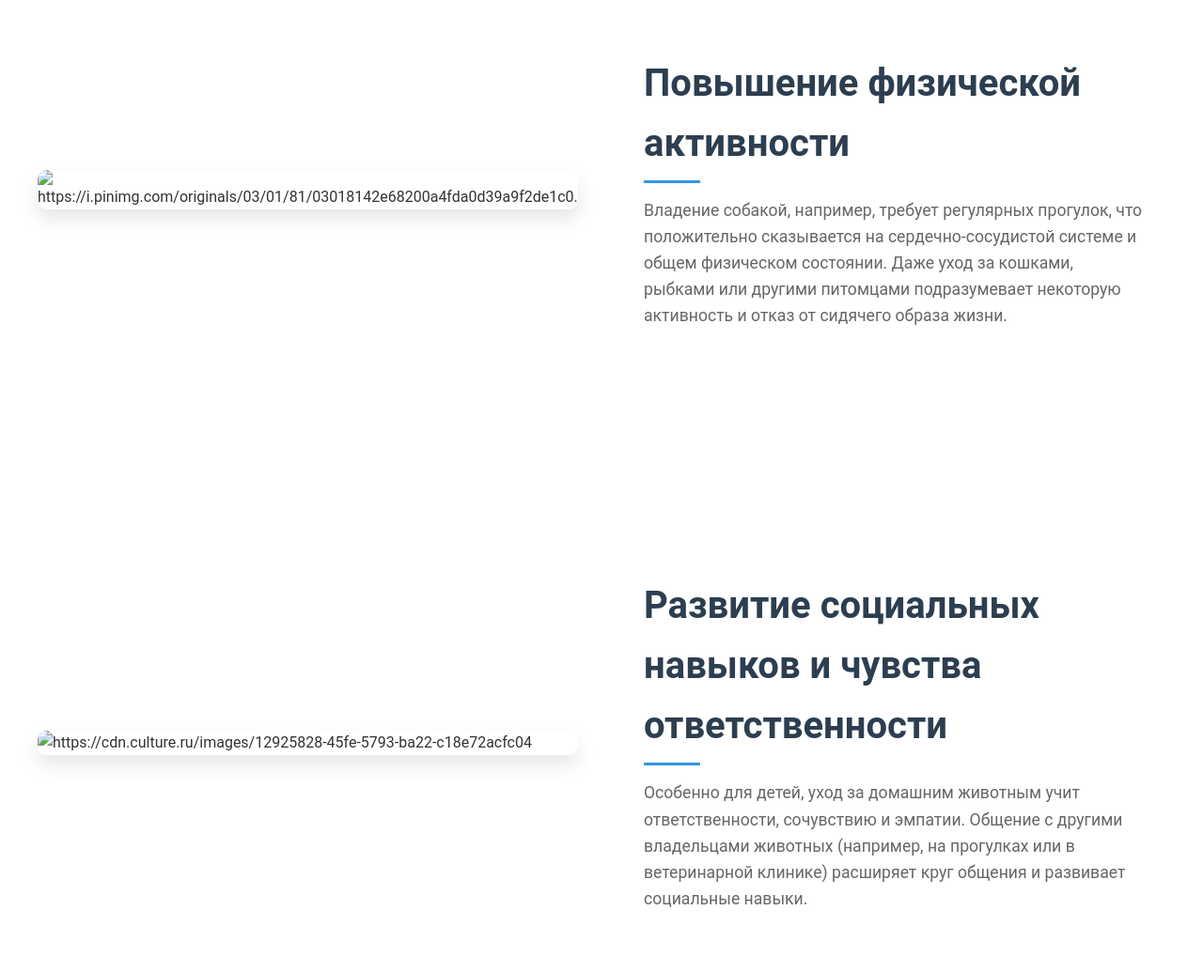
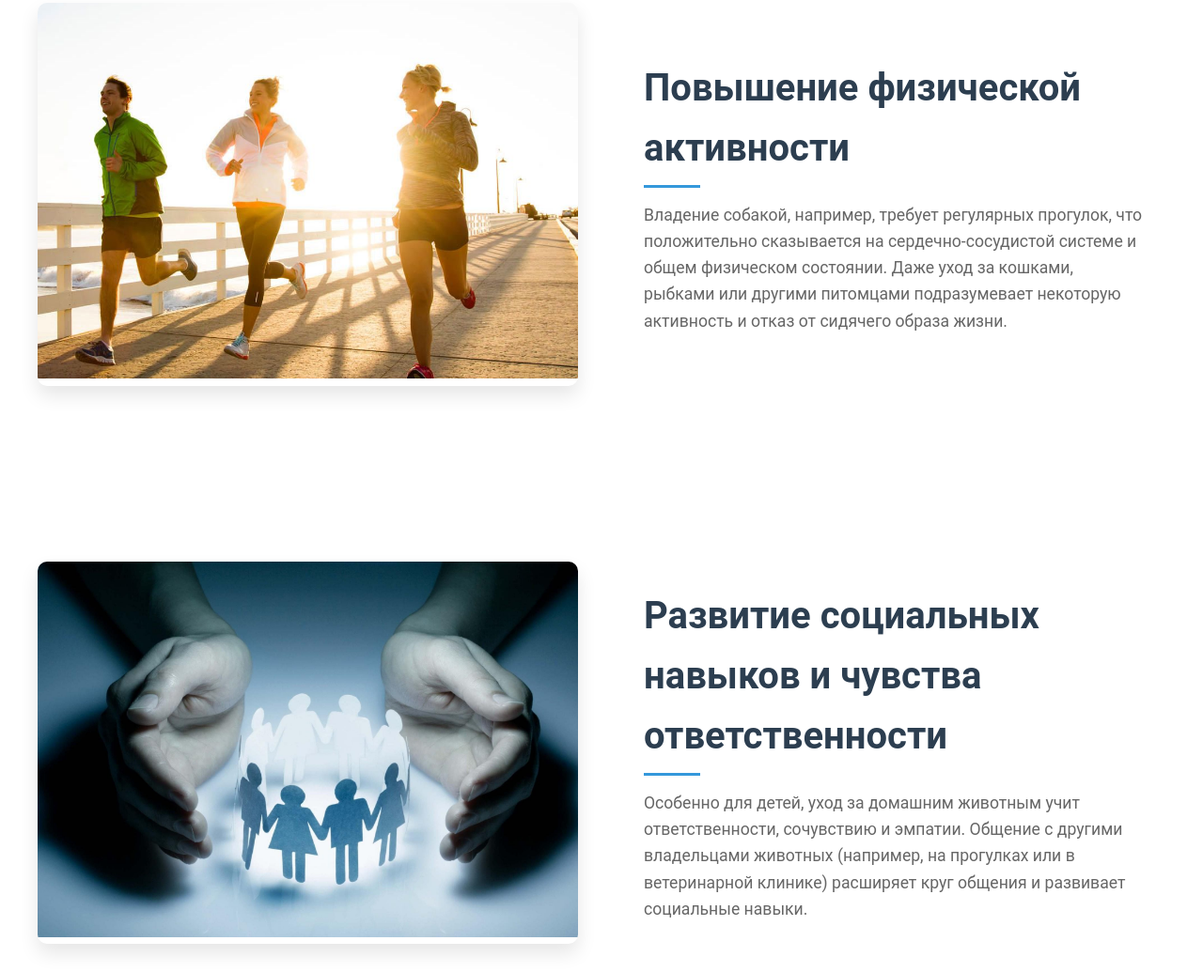
Before and after one commit to DashaMar15/school, a plain HTML site: page index.html in a window 1280 px wide. Shown: the part 879-1914 px from the top of the page at 94% size. Drawn offline with Linux system fonts and the light colour scheme.

Commit message:
Update index.html

```diff
--- a/index.html
+++ b/index.html
@@ -45,7 +45,7 @@
         <!-- Раздел 2 -->
         <section id="it-tech" class="section">
             <div class="section-image">
-                <img src="img/study.png" alt="https://i.pinimg.com/originals/03/01/81/03018142e68200a4fda0d39a9f2de1c0.jpg">
+                <img src="img/2.jpg" alt="картинка 2">
             </div>
             <div class="section-content">
                 <h2 class="section-title">Повышение физической активности</h2>
@@ -58,7 +58,7 @@
         <!-- Раздел 3 -->
         <section id="cybersecurity" class="section">
             <div class="section-image">
-                <img src="img/study.png" alt="https://cdn.culture.ru/images/12925828-45fe-5793-ba22-c18e72acfc04">
+                <img src="img/3.jpg" alt="картинка 3">
             </div>
             <div class="section-content">
                 <h2 class="section-title">Развитие социальных навыков и чувства ответственности</h2>
```
